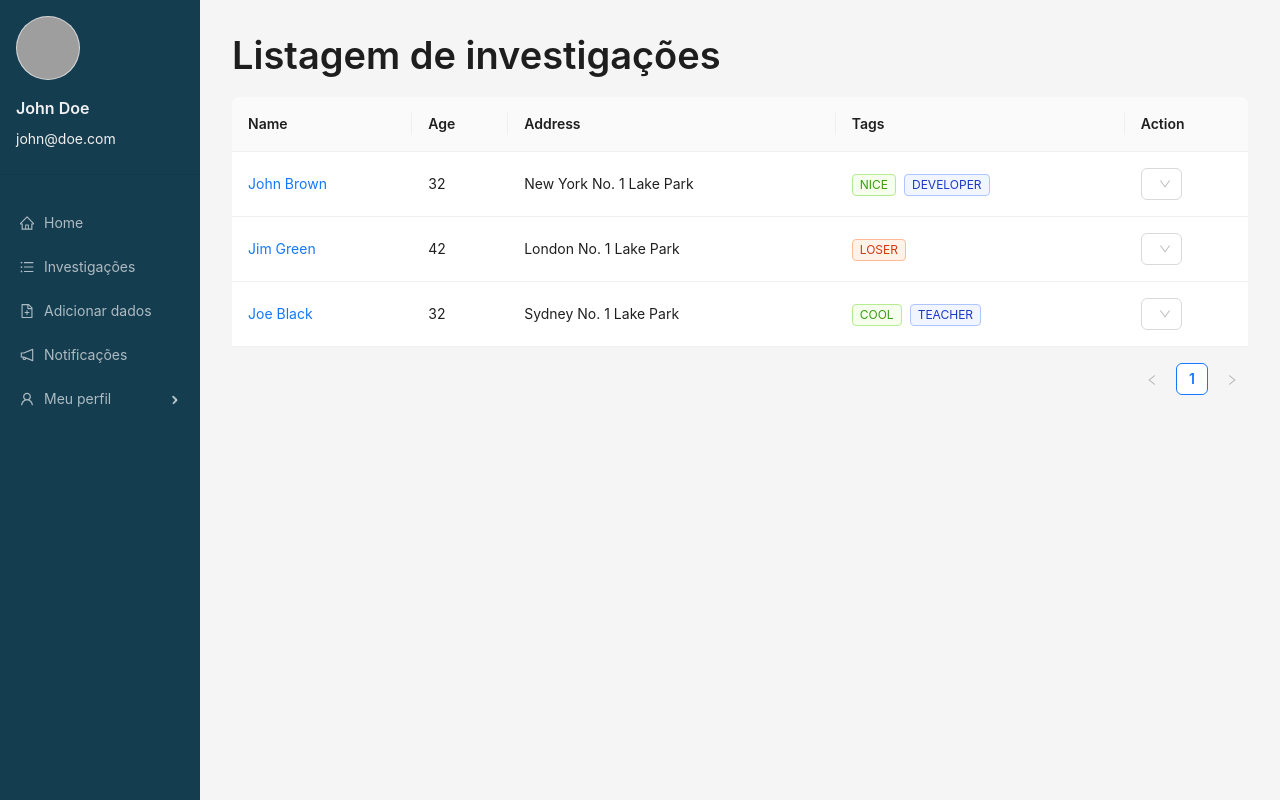
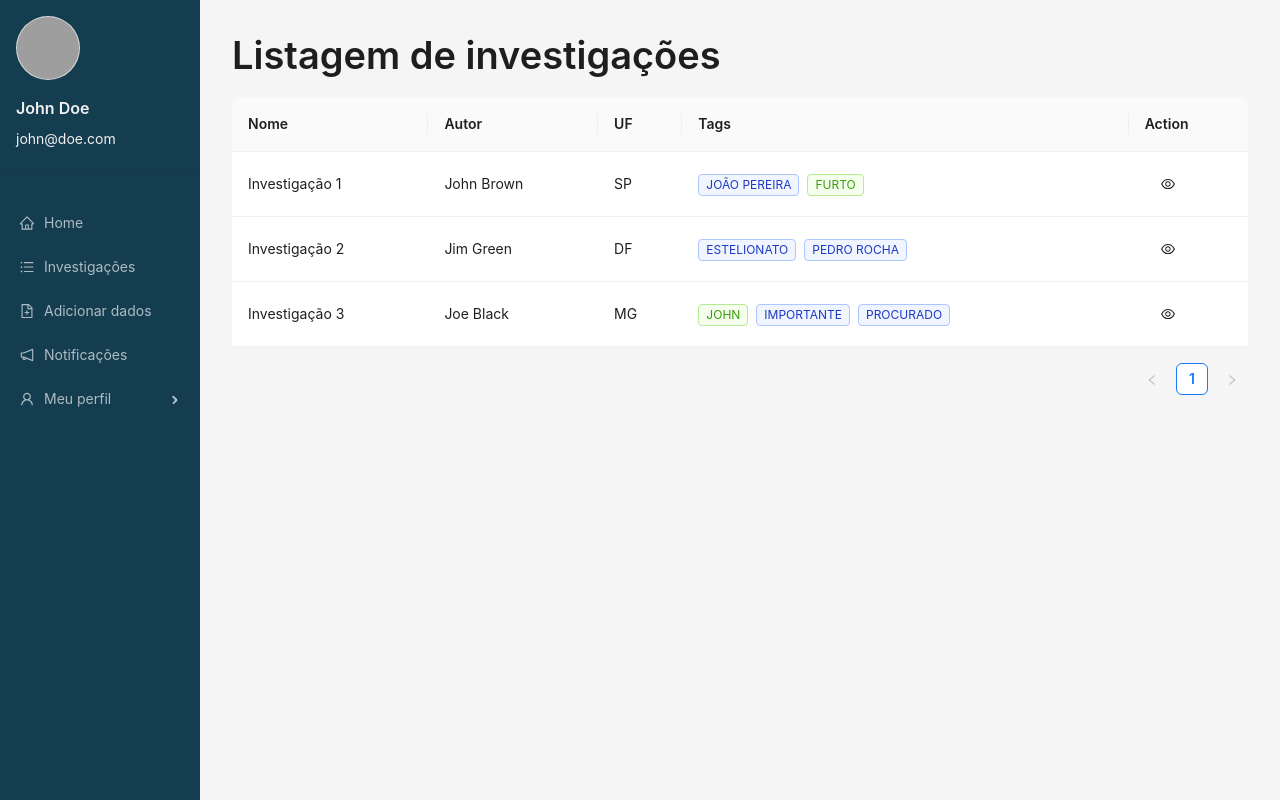
Before and after one commit to chiucchi/intelishare, a React (Vite) app: page /investigations in a window 1280 px wide. Built offline with nearby package versions, Linux system fonts and the light colour scheme; grey boxes are pictures that could not be loaded.

Commit message:
editing details

```diff
--- a/src/main.tsx
+++ b/src/main.tsx
@@ -46,7 +46,7 @@ ReactDOM.createRoot(document.getElementById("root") as HTMLElement).render(
           path="investigations-add"
           element={
             <App>
-              <InvestigationEdit />
+              <InvestigationsAdd />
             </App>
           }
         />
--- a/src/pages/investigations/InvestigationList.tsx
+++ b/src/pages/investigations/InvestigationList.tsx
@@ -1,33 +1,34 @@
-import { Space, Table, Typography, Tag, Select } from "antd";
+import { Space, Table, Typography, Tag, Select, Button } from "antd";
 import type { ColumnsType } from "antd/es/table";
 
 import PageContainer from "../../components/container/Container";
+import { EyeOutlined } from "@ant-design/icons";
 
 const Investigationlist = () => {
   interface DataType {
     key: string;
     name: string;
-    age: number;
-    address: string;
+    author: string;
+    uf: string;
     tags: string[];
   }
 
   const columns: ColumnsType<DataType> = [
     {
-      title: "Name",
+      title: "Nome",
       dataIndex: "name",
       key: "name",
-      render: (text) => <a>{text}</a>,
+      /* render: (text) => <a>{text}</a>, */
     },
     {
-      title: "Age",
-      dataIndex: "age",
-      key: "age",
+      title: "Autor",
+      dataIndex: "author",
+      key: "author",
     },
     {
-      title: "Address",
-      dataIndex: "address",
-      key: "address",
+      title: "UF",
+      dataIndex: "uf",
+      key: "uf",
     },
     {
       title: "Tags",
@@ -54,7 +55,9 @@ const Investigationlist = () => {
       key: "action",
       render: (_, record) => (
         <Space size="middle">
-          <Select mode="tags" />
+          <Button type="text" onClick={() => undefined}>
+            <EyeOutlined />
+          </Button>
         </Space>
       ),
     },
@@ -63,24 +66,24 @@ const Investigationlist = () => {
   const data: DataType[] = [
     {
       key: "1",
-      name: "John Brown",
-      age: 32,
-      address: "New York No. 1 Lake Park",
-      tags: ["nice", "developer"],
+      name: "Investigação 1",
+      author: "John Brown",
+      tags: ["joão pereira", "furto"],
+      uf: "SP",
     },
     {
       key: "2",
-      name: "Jim Green",
-      age: 42,
-      address: "London No. 1 Lake Park",
-      tags: ["loser"],
+      name: "Investigação 2",
+      author: "Jim Green",
+      tags: ["estelionato", "pedro rocha"],
+      uf: "DF",
     },
     {
       key: "3",
-      name: "Joe Black",
-      age: 32,
-      address: "Sydney No. 1 Lake Park",
-      tags: ["cool", "teacher"],
+      name: "Investigação 3",
+      author: "Joe Black",
+      tags: ["john", "importante", "procurado"],
+      uf: "MG",
     },
   ];
 
```
